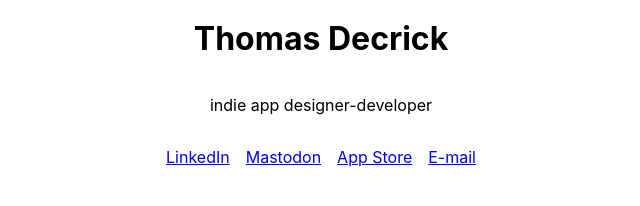
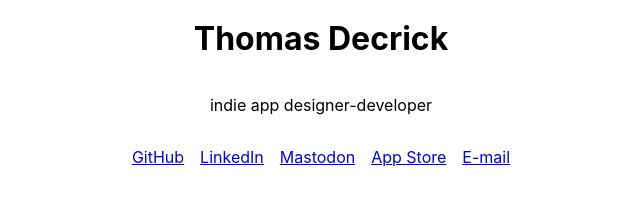
Before and after one commit to TD540/td540.github.io, a plain HTML site: page index.html in a window 1280 px wide. Shown: the part 418-624 px from the top of the page, without its empty margins (319-959 px from the left). Drawn offline with Linux system fonts and the light colour scheme.

Commit message:
add github link

```diff
--- a/index.html
+++ b/index.html
@@ -60,6 +60,7 @@
     <h1>Thomas Decrick</h1>
     <p>indie app designer-developer</p>
     <ul>
+      <li><a href="https://github.com/TD540">GitHub</a></li>
       <li><a href="https://www.linkedin.com/in/thomasdecrick/">LinkedIn</a></li>
       <li><a rel="me" href="https://mastodon.social/@TD540">Mastodon</a></li>
       <li><a href="https://apps.apple.com/au/developer/thomas-decrick/id1549373930">App Store</a></li>
```
